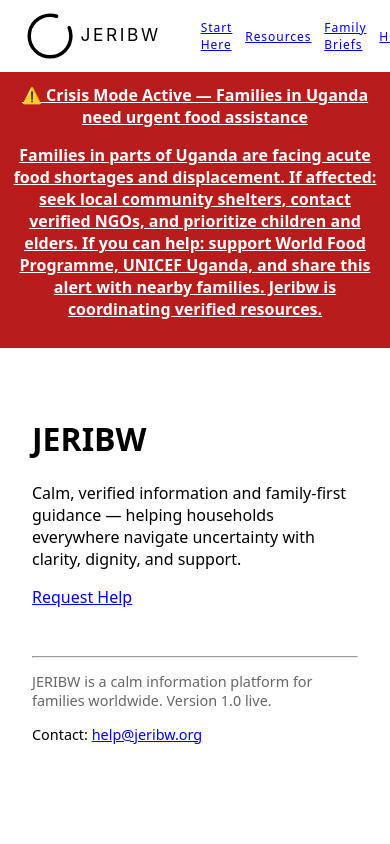
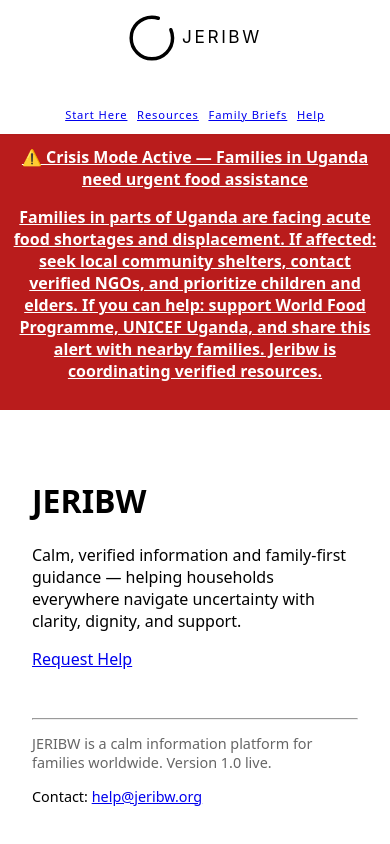
Before and after one commit to Jeribw-Foundation/jeribw, a Next.js app: page / in a window 390 px wide. Shown: the top 844 px of the page. Built offline with nearby package versions, Linux system fonts and the light colour scheme.

Commit message:
add mobile responsive stacking to header navigation

```diff
--- a/components/Header.tsx
+++ b/components/Header.tsx
@@ -12,44 +12,64 @@ export default function Header() {
       }}
     >
       <div
+        className="header-inner"
         style={{
           maxWidth: "72rem",
           margin: "0 auto",
           padding: "0 1.5rem",
-          height: "72px",
-          display: "flex",
-          alignItems: "center",
-          gap: "38px",
         }}
       >
-        {/* LOGO */}
+        <div className="header-row">
           <Link href="/">
             <img
               src="/logo/logo.svg"
               alt="JERIBW"
-            style={{
-              height: "52px",
-              display: "block",
-            }}
+              className="logo"
             />
           </Link>
 
-        {/* NAV */}
-        <nav
-          style={{
-            display: "flex",
-            alignItems: "center",
-            gap: "0.8rem",
-            fontSize: "0.75rem",
-            letterSpacing: "0.08em",
-          }}
-        >
+          <nav className="nav">
             <Link href="/start">Start Here</Link>
             <Link href="/resources">Resources</Link>
             <Link href="/briefs">Family Briefs</Link>
             <Link href="/help">Help</Link>
           </nav>
         </div>
+      </div>
+
+      <style jsx>{`
+        .header-row {
+          height: 72px;
+          display: flex;
+          align-items: center;
+          gap: 38px;
+        }
+
+        .logo {
+          height: 52px;
+        }
+
+        .nav {
+          display: flex;
+          gap: 0.8rem;
+          font-size: 0.75rem;
+          letter-spacing: 0.08em;
+        }
+
+        /* MOBILE */
+        @media (max-width: 640px) {
+          .header-row {
+            flex-direction: column;
+            height: auto;
+            padding: 12px 0;
+          }
+
+          .nav {
+            font-size: 0.7rem;
+            gap: 0.6rem;
+          }
+        }
+      `}</style>
     </header>
   );
 }
```
Lines whose indentation alone changed are shown as unchanged.
